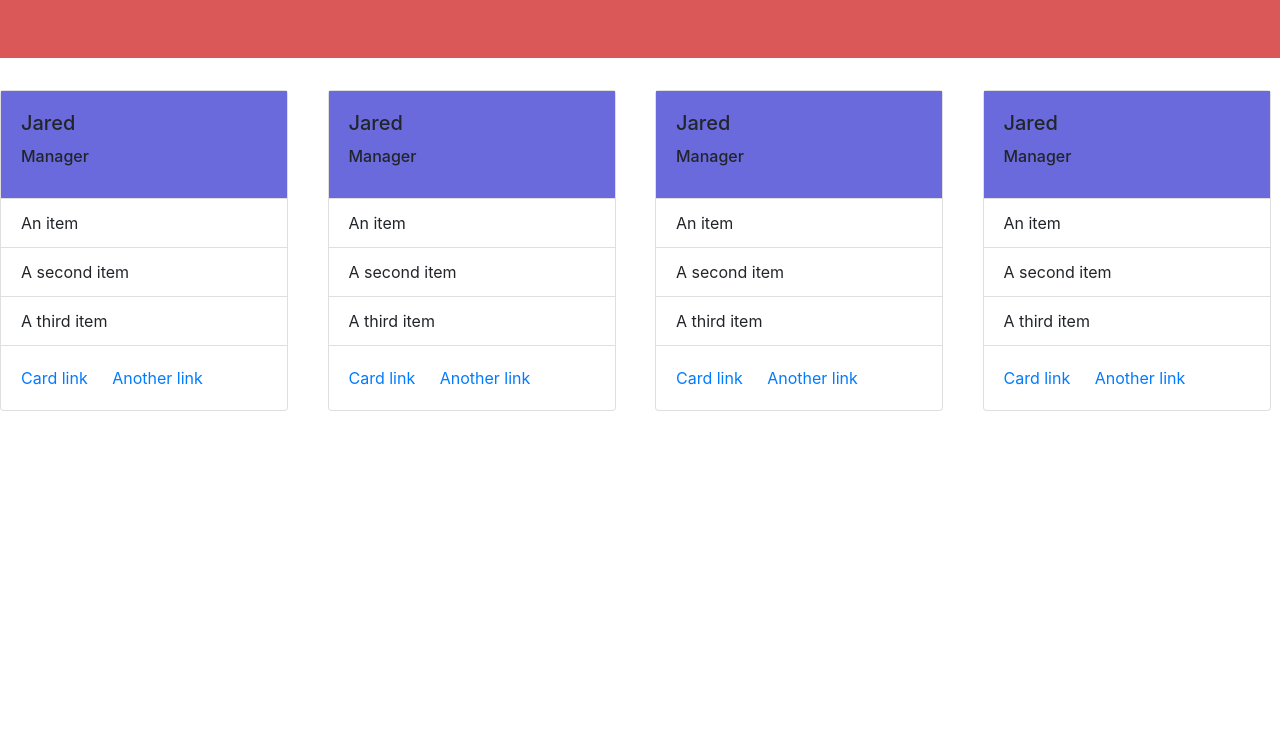
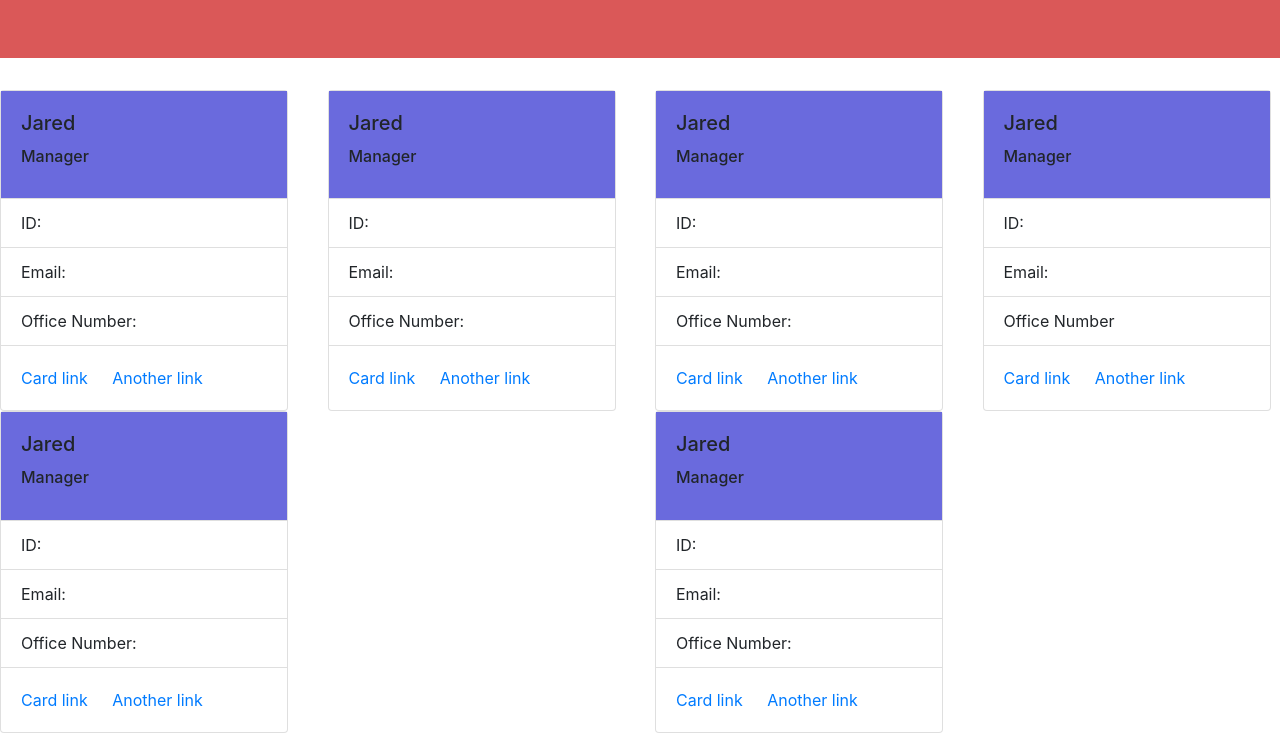
Before and after one commit to Samya129/Team-Profile-Generator, a plain HTML site: page index.html in a window 1280 px wide. Shown: the part 153-886 px from the top of the page. Before the commit the page ends 800 px from the top, so only its background shows below. Drawn offline with nearby package versions, Linux system fonts and the light colour scheme.

Commit message:
Added 2 additional cards on a different row and added categories hardcoded into cards.

```diff
--- a/index.html
+++ b/index.html
@@ -25,9 +25,9 @@
           <h6 class="card-title">Manager</h6>
         </div>
         <ul class="list-group list-group-flush">
-          <li class="list-group-item">An item</li>
-          <li class="list-group-item">A second item</li>
-          <li class="list-group-item">A third item</li>
+          <li class="list-group-item">ID:</li>
+          <li class="list-group-item">Email:</li>
+          <li class="list-group-item">Office Number:</li>
         </ul>
         <div class="card-body">
           <a href="#" class="card-link">Card link</a>
@@ -43,9 +43,9 @@
           <h6 class="card-title">Manager</h6>
         </div>
         <ul class="list-group list-group-flush">
-          <li class="list-group-item">An item</li>
-          <li class="list-group-item">A second item</li>
-          <li class="list-group-item">A third item</li>
+          <li class="list-group-item">ID:</li>
+          <li class="list-group-item">Email:</li>
+          <li class="list-group-item">Office Number:</li>
         </ul>
         <div class="card-body">
           <a href="#" class="card-link">Card link</a>
@@ -61,9 +61,9 @@
           <h6 class="card-title">Manager</h6>
         </div>
         <ul class="list-group list-group-flush">
-          <li class="list-group-item">An item</li>
-          <li class="list-group-item">A second item</li>
-          <li class="list-group-item">A third item</li>
+          <li class="list-group-item">ID:</li>
+          <li class="list-group-item">Email:</li>
+          <li class="list-group-item">Office Number:</li>
         </ul>
         <div class="card-body">
           <a href="#" class="card-link">Card link</a>
@@ -79,9 +79,9 @@
             <h6 class="card-title">Manager</h6>
             </div>
             <ul class="list-group list-group-flush">
-            <li class="list-group-item">An item</li>
-            <li class="list-group-item">A second item</li>
-            <li class="list-group-item">A third item</li>
+            <li class="list-group-item">ID:</li>
+            <li class="list-group-item">Email:</li>
+            <li class="list-group-item">Office Number</li>
             </ul>
             <div class="card-body">
             <a href="#" class="card-link">Card link</a>
@@ -89,7 +89,45 @@
             </div>
         </div>
     </div>
+    </div>
+    <!-- Card 5 -->
+    <div class="row">
+    <div class="col-6">
+        <div class="card" style="width: 18rem;">
+            <div class="card-body" style="background-color: rgb(106, 106, 221);">
+            <h5 class="card-title">Jared</h5>
+            <h6 class="card-title">Manager</h6>
+            </div>
+            <ul class="list-group list-group-flush">
+            <li class="list-group-item">ID:</li>
+            <li class="list-group-item">Email:</li>
+            <li class="list-group-item">Office Number:</li>
+            </ul>
+            <div class="card-body">
+            <a href="#" class="card-link">Card link</a>
+            <a href="#" class="card-link">Another link</a>
+            </div>
+        </div>
+    </div>
+    <!-- Card 6 -->
+    <div class="col-6">
+        <div class="card" style="width: 18rem;">
+            <div class="card-body" style="background-color: rgb(106, 106, 221);">
+            <h5 class="card-title">Jared</h5>
+            <h6 class="card-title">Manager</h6>
+            </div>
+            <ul class="list-group list-group-flush">
+            <li class="list-group-item">ID:</li>
+            <li class="list-group-item">Email:</li>
+            <li class="list-group-item">Office Number:</li>
+            </ul>
+            <div class="card-body">
+            <a href="#" class="card-link">Card link</a>
+            <a href="#" class="card-link">Another link</a>
+            </div>
+        </div>
+    </div>
+</div>
 
-    </div>
 </body>
 </html>
```
